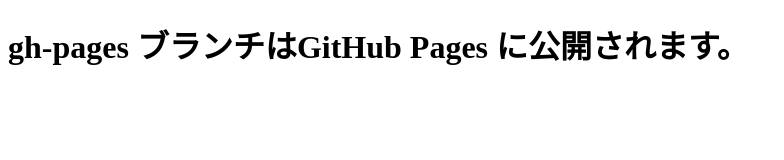
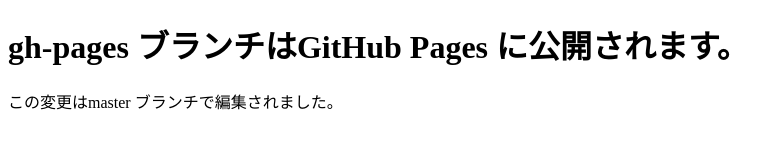
Before and after one commit to elliot215/git-study, a plain HTML site: page index.html in a window 1280 px wide. Shown: the whole page, without its empty margins (0-784 px from the left). Drawn offline with Linux system fonts and the light colour scheme.

Commit message:
masterブランチの編集

```diff
--- a/index.html
+++ b/index.html
@@ -6,5 +6,6 @@
 </head>
 <body>
     <h1>gh-pages ブランチはGitHub Pages に公開されます。</h1>
+    <p>この変更はmaster ブランチで編集されました。</p>
 </body>
 </html>
```
